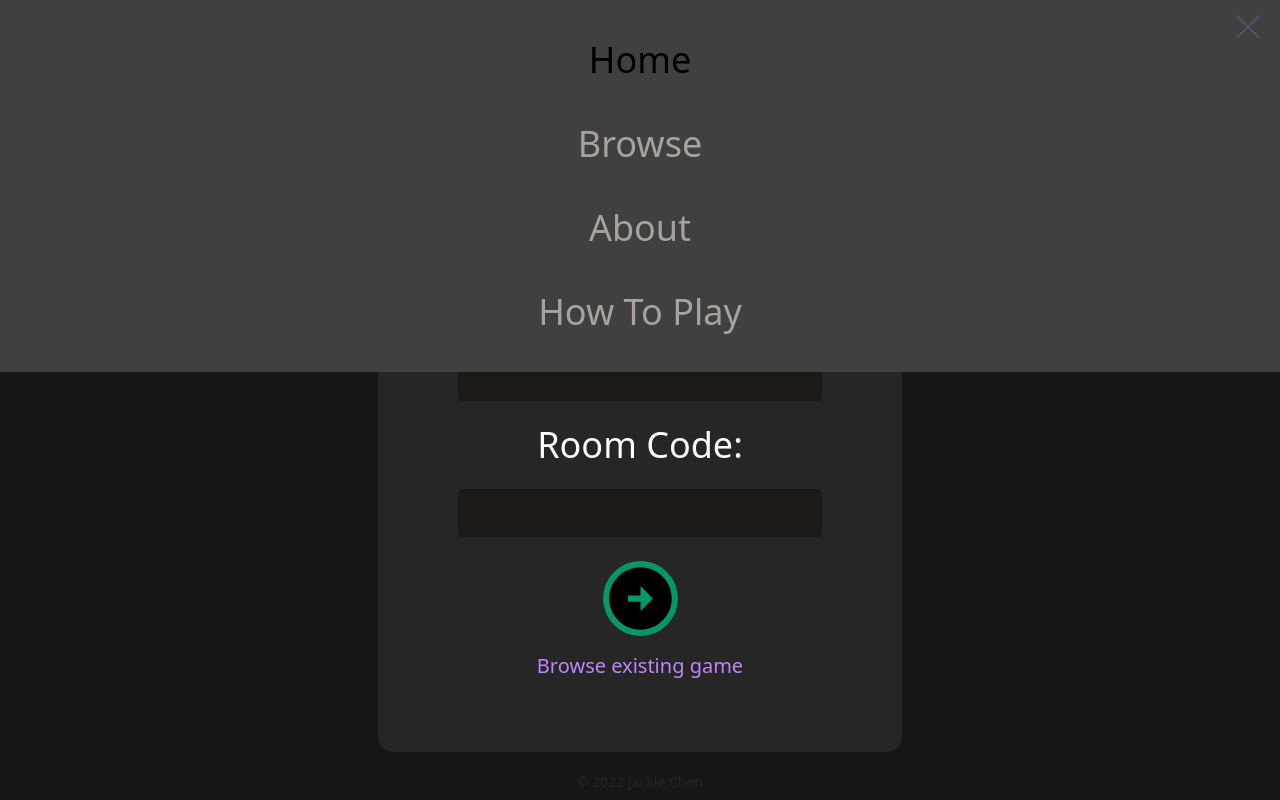
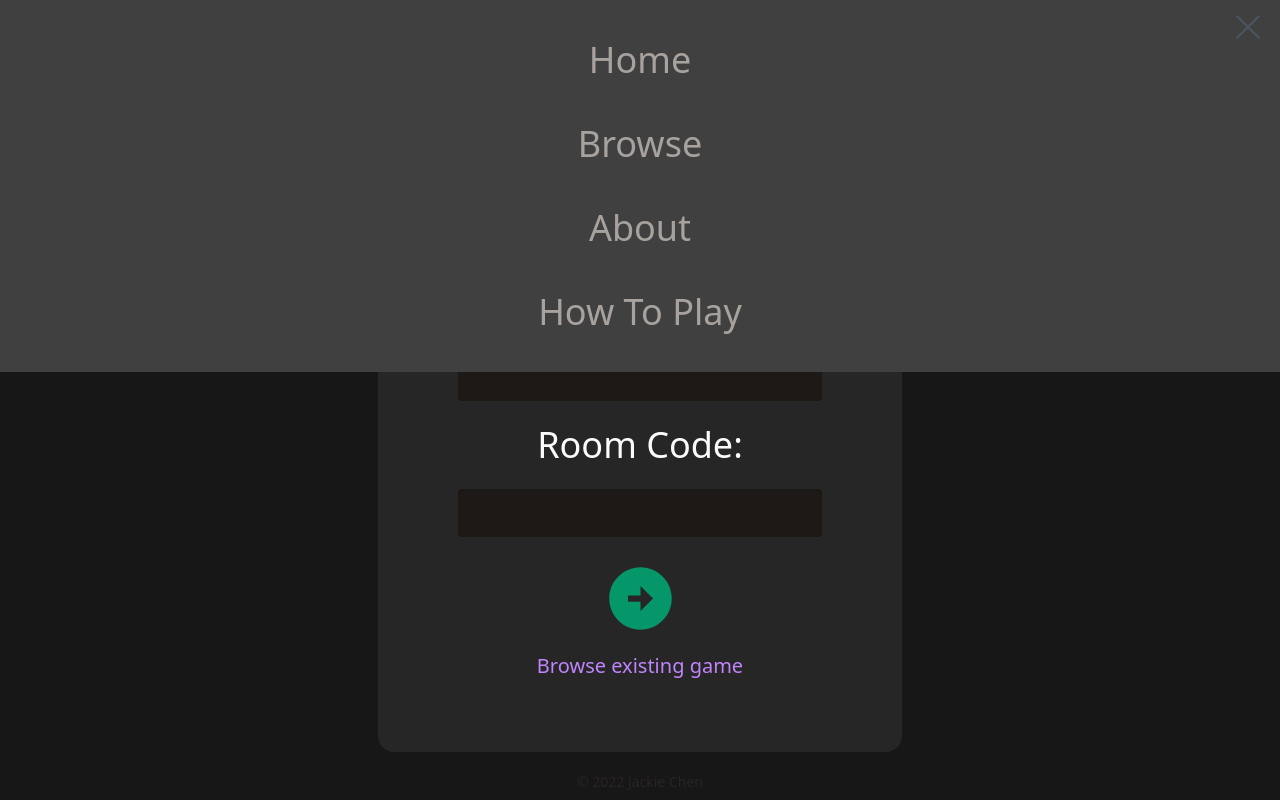
Before and after one commit to jchen396/GRAMANA, a Next.js app in the folder client/: page / in a window 1280 px wide. Both pictures are taken after a click on the element 1248 px from the left and 27 px from the top of the page. Built offline with nearby package versions, Linux system fonts and the light colour scheme.

Commit message:
fixed navbar text and button transition

```diff
--- a/client/components/CreateRoom.tsx
+++ b/client/components/CreateRoom.tsx
@@ -77,7 +77,7 @@ const CreateRoom = () => {
 						<ArrowCircleRightIcon
 							aria-label="Join Room"
 							sx={{ fontSize: 75 }}
-              className="m-2 bg-emerald-600 hover:bg-emerald-400 cursor-pointer rounded-full"
+							className="m-2 enter-button text-emerald-600 cursor-pointer rounded-full"
 						/>
 					</button>
 					<button
--- a/client/components/Navbar.tsx
+++ b/client/components/Navbar.tsx
@@ -36,7 +36,7 @@ const Navbar = () => {
 				}`}
 			>
 				<Link href="/">
-					<a className="text-4xl tkext-stone-400 hover:text-stone-50">
+					<a className="text-4xl text-stone-400 hover:text-stone-50">
 						Home
 					</a>
 				</Link>
--- a/client/styles/globals.css
+++ b/client/styles/globals.css
@@ -1,3 +1,15 @@
 @tailwind base;
 @tailwind components;
 @tailwind utilities;
+
+
+.enter-button{
+    background-image: linear-gradient(#16A34A,#4ADE80);
+    background-size: 0 100%;
+    background-repeat: no-repeat;
+    transition: .4s;
+}
+.enter-button:hover{
+    color: #fff;
+    background-size: 100% 100%;
+}
```
Also changed, not shown: 1 other file (tests, documents, lock files or other folders). Lines whose indentation alone changed are shown as unchanged.
